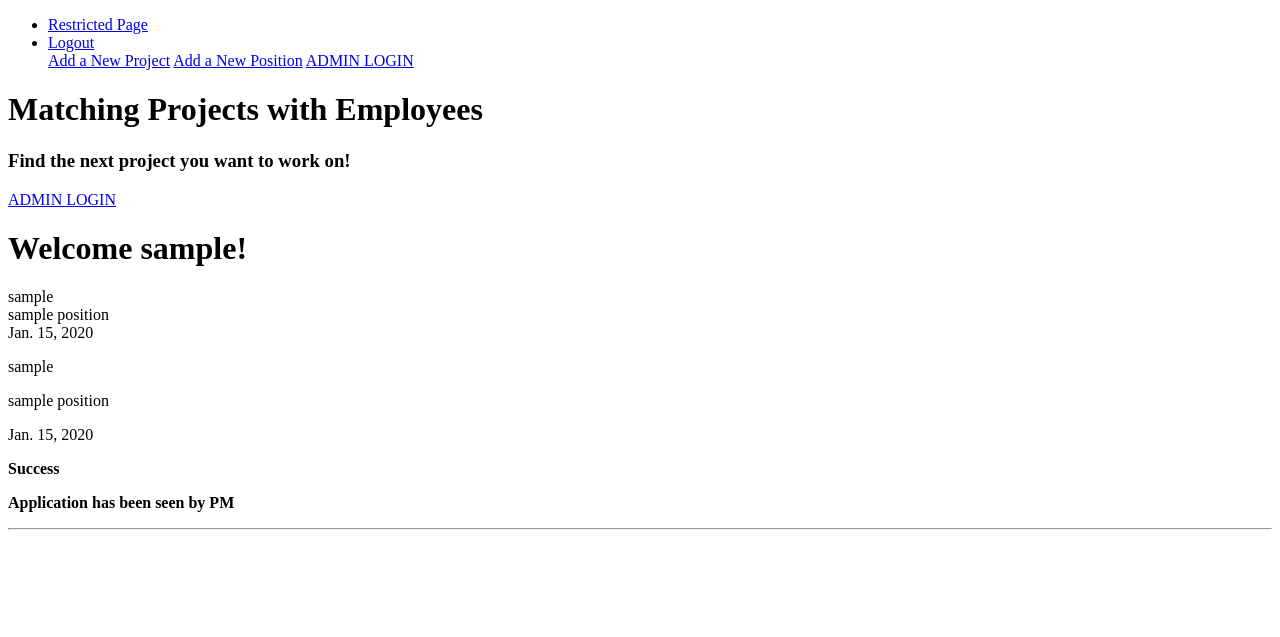
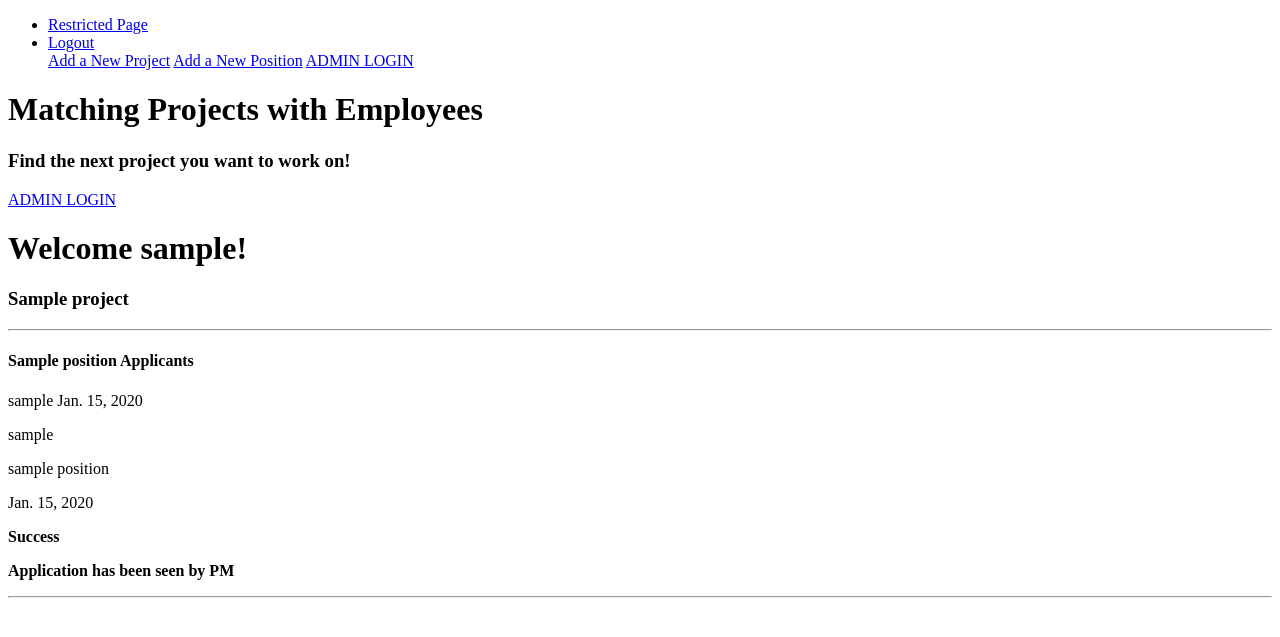
Before and after one commit to Cydus/MatchingSystem, a Django app: page /applist/ in a window 1280 px wide. Shown: the top 637 px of the page. Run offline with Django 3.2, Linux system fonts and the light colour scheme; a user stored in the database is signed in; tables that the repository leaves empty hold one stand-in row (values such as "Sample post").

Commit message:
applist modifications

```diff
--- a/matching_system_project/matching_system_project/settings.py
+++ b/matching_system_project/matching_system_project/settings.py
@@ -2,6 +2,9 @@
 # Build paths inside the project like this: os.path.join(BASE_DIR, ...)
 
 import os
+
+DJANGO_SETTINGS_MODULE = 'settings'
+
 BASE_DIR = os.path.dirname(os.path.dirname(__file__))
 
 # Project path
--- a/matching_system_project/matching_system_project/templates/matching_system_project/applist.html
+++ b/matching_system_project/matching_system_project/templates/matching_system_project/applist.html
@@ -2,7 +2,7 @@
 
     {% load static %}
     {% block title %}   {% endblock %}
-    {% block body_block%}
+    {% block body_block %}
 
         <h1>Matching Projects with Employees</h1>  <h3>Find the next project you want to work on!</h3>
         <a href="/admin/">ADMIN LOGIN</a><br />
@@ -13,21 +13,19 @@
         <h1>You are not registered yet</h1>
         {% endif %}
 
-
-
-
-
-
-        {% if  projects %}
+        {% if projects %}
           {% for project in projects %}
-
              {% if project.fk_CreatedBy == user %}
+               <h3>{{ project.projectName }}</h3>
+               <hr>
                 {% for position in positions %}
                   {% if position.projectID == project %}
+                    <h4>{{ position.title }} Applicants</h4>
                    {% for application in applications %}
                       {% if application.PositionID == position %}
-                       {{application.UserID}} <br/>
-                       {{application.PositionID}} <br/>
+                       <span>{{application.UserID}} </span>
+{#                       {{application.PositionID}} #}
+                       </span>
                        {{application.dateTimeCreated}}
 
                       {% endif %}
--- a/matching_system_project/matching_system_project/views.py
+++ b/matching_system_project/matching_system_project/views.py
@@ -4,10 +4,10 @@ from django.shortcuts import render_to_response
 from models import Project
 from models import Position
 
-from matching_system_project.forms import UserForm, UserProfileForm
+from forms import UserForm, UserProfileForm
 
 
-from matching_system_project.forms import ProjectForm, PositionForm
+from forms import ProjectForm, PositionForm
 from django.contrib.auth.decorators import login_required
 
 from django.contrib.auth import logout
--- a/matching_system_project/populate.py
+++ b/matching_system_project/populate.py
@@ -1,7 +1,6 @@
 import os
 import datetime
 import time
-
 
 def populate():
 
@@ -216,7 +215,7 @@ def add_position(url, title, projectID, description, dateTimeCreated, dateTimeSt
     return p
 
 def add_user(username, email, firstname, lastname, password, is_staff):
-    u = User.objects.get_or_create(username=username, email=email, first_name=firstname, last_name=lastname, password=password, is_staff = is_staff)
+    u = User.objects.get_or_create(username=username, email=email, first_name=firstname, last_name=lastname, password=password, is_staff=is_staff)
     return u
 
 def add_project(fk_CreatedBy, projectName, description, created, starts, expires, active, url):
```
